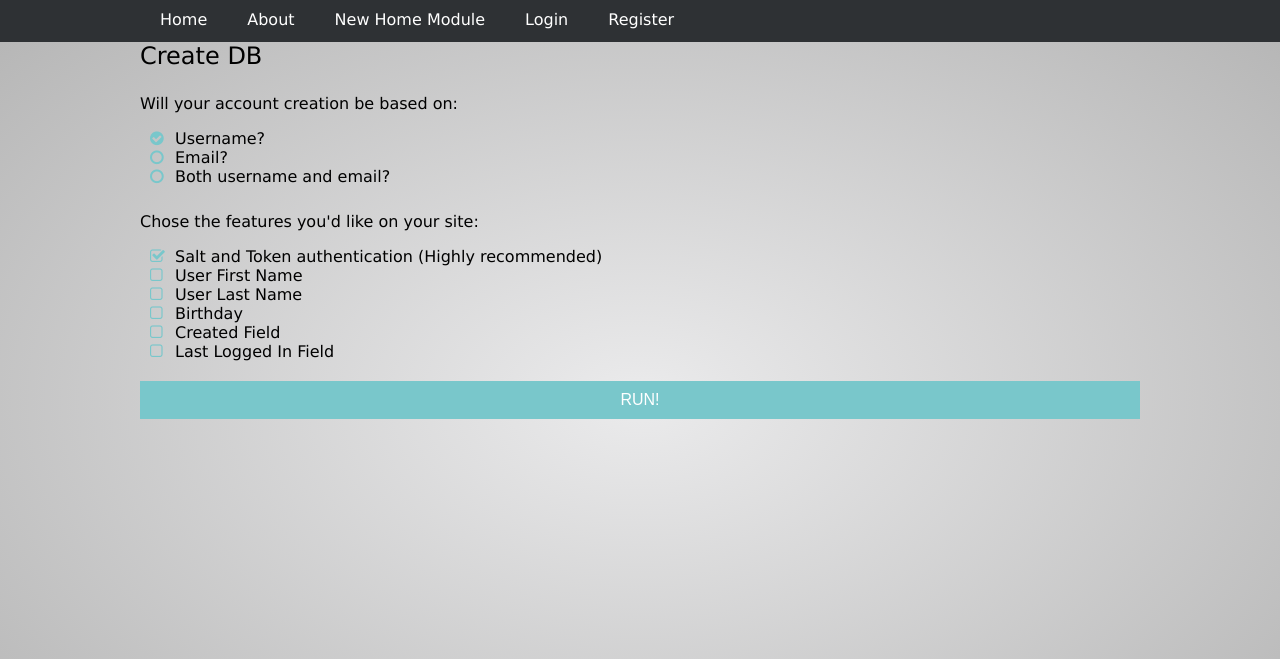
After one commit to gbutiri/cleancart, a PHP site: page /install.php in a window 1280 px wide. The commit adds this page. Shown: the top 659 px of the page. Run offline with PHP 8.4, Linux system fonts and the light colour scheme; data that the repository does not hold is empty; some libraries are stand-ins or nearby versions.

Commit message:
added a bunch of things.

```diff
--- a/admin/html/pre-header.php
+++ b/admin/html/pre-header.php
@@ -5,13 +5,14 @@ $dbi = mysqli_connect(_DBHOST,_DBUSER,_DBPASS,_DBNAME);
 if (_SITEADMIN != '') {
     // check session token.
     $sql_s = "SELECT * FROM admins WHERE email LIKE ? AND token LIKE ?";
-    $user = sqlGet($sql_s,'ss',array($_SESSION['site_user_username'],$_SESSION['site_user_token']));
+    $user = sqlGet($sql_s,'ss',array($_SESSION['site_admin'],$_SESSION['site_user_token']));
     // if not equal with what's in database, redirect.
     // if equal what's in db, carry on!
     //var_dump($user);
+
     if (count($user) == 0) {
         session_destroy();
-        setcookie("site_user_username", "", time()-3600);
+        setcookie("site_admin", "", time()-3600);
         setcookie("site_user_salt", "", time()-3600);
         setcookie("site_user_token", "", time()-3600);
         header('Location: /');
--- /dev/null
+++ b/install.php
@@ -0,0 +1,77 @@
+<?php
+include($_SERVER['DOCUMENT_ROOT'].'/config.php'); /* Site Configuration */
+include(_DOCROOT.'/inc/sql-core.php'); /* Database stuff */
+include(_DOCROOT.'/html/pre-header.php'); /* Pre Processing (logins, logouts, etc) */
+include(_DOCROOT.'/html/header.php'); /* page header <head> <html> */
+?>
+<form class="ajaxform" data-action="install">
+        <h3>Create DB</h3>
+
+
+        <p>Will your account creation be based on: </p>
+        <div class="row">
+            <div class="radio">
+                <input type="radio" name="username_email" value="username" checked class="hidden" />
+                <i class="fa radiome fa-check-circle" data-name="username_email"></i>
+                <label>Username?</label>
+            </div>
+            <div class="radio">
+                <input type="radio" name="username_email" value="email" class="hidden" />
+                <i class="fa radiome fa-circle-o" data-name="username_email"></i>
+                <label>Email?</label>
+            </div>
+            <div class="radio">
+                <input type="radio" name="username_email" value="username_email" class="hidden" />
+                <i class="fa radiome fa-circle-o" data-name="username_email"></i>
+                <label>Both username and email?</label>
+            </div>
+            <div class="err" id="radio_awesome_err"></div>
+        </div>
+
+
+        <p>Chose the features you'd like on your site: </p>
+        <div class="row">
+            <div class="checkbox">
+                <input type="checkbox" name="options[salt_token|VARCHAR(255)]" checked value="true" class="hidden">
+                <i class="fa checkme fa-check-square-o" data-name="options[salt_token|VARCHAR(255)]"></i>
+                <label>Salt and Token authentication (Highly recommended)</label>
+            </div>
+            <div class="checkbox">
+                <input type="checkbox" name="options[fname|VARCHAR(40)]" value="true" class="hidden" />
+                <i class="fa checkme fa-square-o" data-name="options[fname|VARCHAR(40)]"></i>
+                <label>User First Name</label>
+            </div>
+            <div class="checkbox">
+                <input type="checkbox" name="options[lname|VARCHAR(40)]" value="true" class="hidden" />
+                <i class="fa checkme fa-square-o" data-name="options[lname|VARCHAR(40)]"></i>
+                <label>User Last Name</label>
+            </div>
+            <div class="checkbox">
+                <input type="checkbox" name="options[bday|TIMESTAMP]" value="true" class="hidden" />
+                <i class="fa checkme fa-square-o" data-name="options[bday|TIMESTAMP]"></i>
+                <label>Birthday</label>
+            </div>
+            <div class="checkbox">
+                <input type="checkbox" name="options[created|INT]" value="true" class="hidden" />
+                <i class="fa checkme fa-square-o" data-name="options[created|INT]"></i>
+                <label>Created Field</label>
+            </div>
+            <div class="checkbox">
+                <input type="checkbox" name="options[lastloggedin|INT]" value="true" class="hidden" />
+                <i class="fa checkme fa-square-o" data-name="options[lastloggedin|INT]"></i>
+                <label>Last Logged In Field</label>
+            </div>
+            <div class="err" id="likes_err"></div>
+        </div>
+        <div class="row">
+            <div class="">
+                <input type="submit" value="Run!" />
+            </div>
+        </div>
+
+</form>
+<?php
+
+include($_SERVER['DOCUMENT_ROOT'].'/html/footer.php');
+
+?>
```
Also changed, not shown: modules/site/site-ajax.php (+42 -1 lines).
